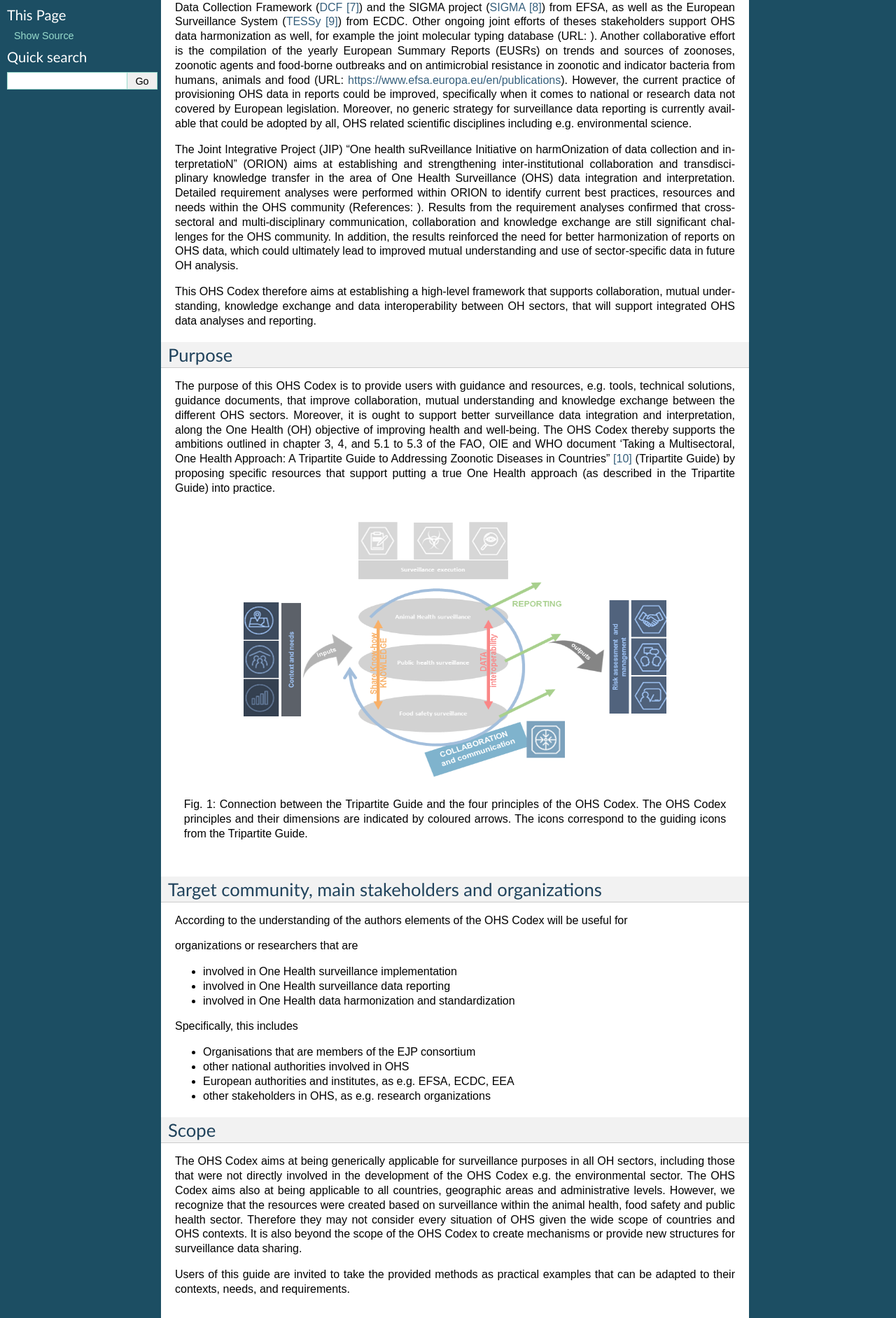
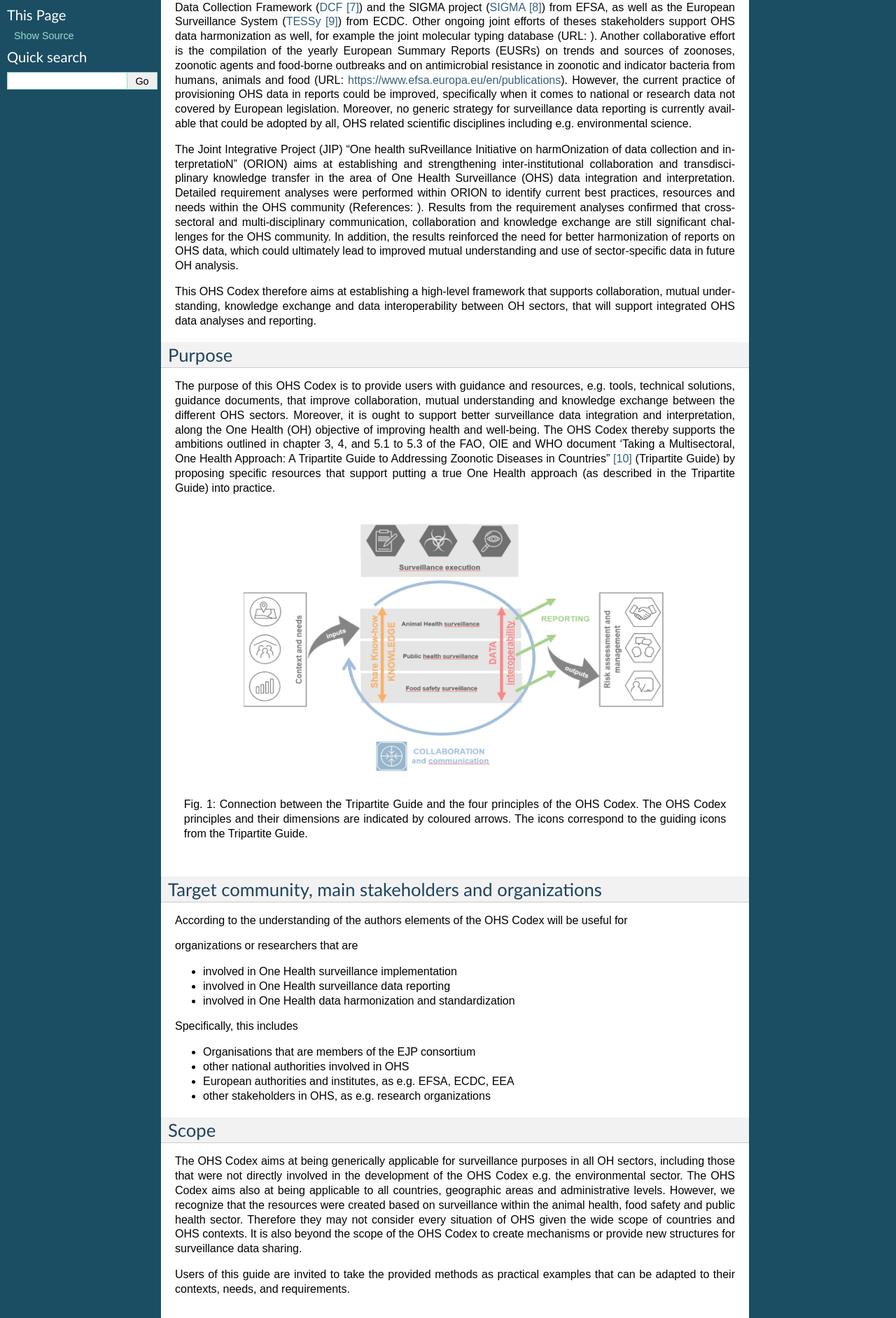
Before and after one commit to EJP-ORION/OH-Surveillance-Codex, a Sphinx documentation site: the page built from docs/1-introduction.rst, in a window 1280 px wide. Shown: the part 357-2241 px from the top of the page at 70% size. Built offline with Sphinx 7.4.7, drawn with Linux system fonts in a browser that asks for light colours.

Commit message:
Update adapted tripartie image

```diff
--- a/docs/1-introduction.rst
+++ b/docs/1-introduction.rst
@@ -76,7 +76,7 @@ Countries” [10]_ (Tripartite Guide) by proposing specific resources that
 support putting a true One Health approach (as described in the
 Tripartite Guide) into practice.
 
-.. figure:: ../assets/img/20190812_Tripartite_OHS_CODEX_adapted.png
+.. figure:: ../assets/img/2020108_Tripartite_OHS_CODEX_adapted.png
     :width: 6.28229in
     :align: center
     :height:  3.98799in
```
Also changed, not shown: assets/img/20190812_Tripartite_OHS_CODEX_adapted.png (deleted), assets/img/2020108_Tripartite_OHS_CODEX_adapted.png (added).
